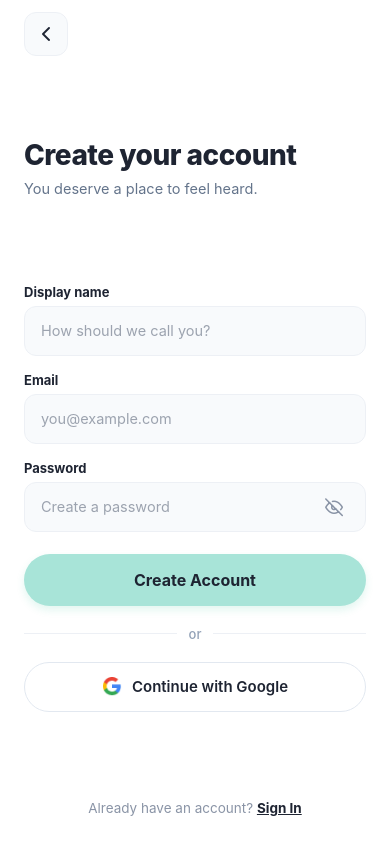
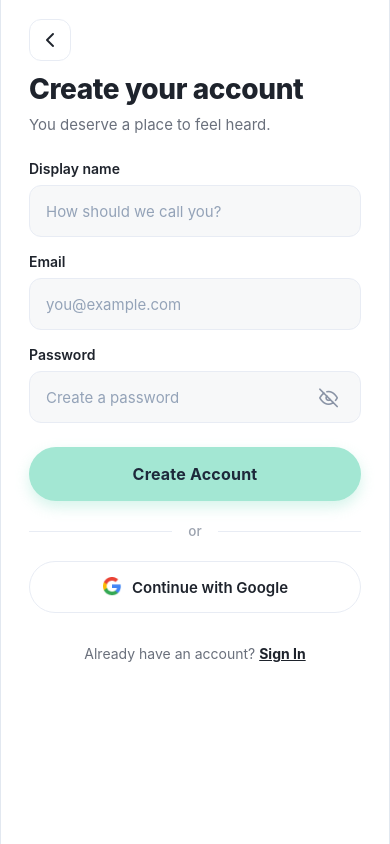
Before and after one commit to nimnadee-203/Mental-Health-Peer-Support-App, a React Native app: screen / in a window 390 px wide. Both pictures are taken after a click on the button "Get Started". Built offline with nearby package versions, Linux system fonts and the light colour scheme; no server answers.

Commit message:
fix: refine auth and welcome UI with responsive card container, smooth navigation and session fix

```diff
--- a/src/screens/AuthScreen.tsx
+++ b/src/screens/AuthScreen.tsx
@@ -1,4 +1,4 @@
-import React, { useState } from 'react';
+import React, { useEffect, useState } from 'react';
 import {
   ActivityIndicator,
   Alert,
@@ -34,7 +34,7 @@ interface FieldErrors {
 const API_BASE_URL = AUTH_BASE;
 const EMAIL_REGEX = /^[^\s@]+@[^\s@]+\.[^\s@]+$/;
 
-function AuthScreen({
+export default function AuthScreen({
   initialMode = 'login',
   onBack,
   onAuthenticated,
@@ -48,6 +48,13 @@ function AuthScreen({
   const [errorMessage, setErrorMessage] = useState('');
   const [successMessage, setSuccessMessage] = useState('');
   const [isSubmitting, setIsSubmitting] = useState(false);
+
+  useEffect(() => {
+    setMode(initialMode);
+    setFieldErrors({});
+    setErrorMessage('');
+    setSuccessMessage('');
+  }, [initialMode]);
 
   const isSignup = mode === 'signup';
   const isReset = mode === 'resetPassword';
@@ -101,36 +108,38 @@ function AuthScreen({
       setIsSubmitting(true);
       setTimeout(() => {
         setIsSubmitting(false);
-        setSuccessMessage(`Reset link sent! Please check ${email.trim()} for instructions.`);
-        Alert.alert(
-          'Reset Link Sent 📬',
-          `We have sent a password reset link to ${email.trim()}. Please check your inbox.`,
-          [{ text: 'Return to Sign In', onPress: () => handleToggleMode('login') }]
-        );
-      }, 700);
+        setSuccessMessage('Password reset link sent to your email.');
+      }, 900);
       return;
     }
 
     setIsSubmitting(true);
+    const endpoint = isSignup ? '/api/auth/register' : '/api/auth/login';
+
+    const payload = isSignup
+      ? {
+          name: fullName.trim(),
+          email: email.trim().toLowerCase(),
+          password,
+        }
+      : {
+          email: email.trim().toLowerCase(),
+          password,
+        };
+
     const controller = new AbortController();
-    const timeoutId = setTimeout(() => controller.abort(), 10000);
+    const timeoutId = setTimeout(() => controller.abort(), 12000);
 
     try {
-      const response = await fetch(
-        `${API_BASE_URL}/auth/${isSignup ? 'signup' : 'login'}`,
-        {
+      const response = await fetch(`${API_BASE_URL}${endpoint}`, {
         method: 'POST',
         headers: {
           'Content-Type': 'application/json',
+          Accept: 'application/json',
         },
-          body: JSON.stringify({
-            fullName: fullName.trim(),
-            email: email.trim(),
-            password,
-          }),
+        body: JSON.stringify(payload),
         signal: controller.signal,
-        },
-      );
+      });
 
       const result = await response.json();
 
@@ -165,7 +174,6 @@ function AuthScreen({
   };
 
   const handleGoogleSignIn = () => {
-    // Demo Google Sign In
     Alert.alert(
       'Continue with Google',
       'Signing in with Google Account...',
@@ -181,22 +189,26 @@ function AuthScreen({
   };
 
   return (
+    <View style={styles.webOuter}>
       <SafeAreaView style={styles.screen}>
         <KeyboardAvoidingView
           behavior={Platform.OS === 'ios' ? 'padding' : undefined}
-        style={styles.keyboardView}
+          style={styles.keyboardContainer}
         >
           <ScrollView
             contentContainerStyle={styles.content}
             keyboardShouldPersistTaps="handled"
             showsVerticalScrollIndicator={false}
+            bounces={false}
           >
-          {/* Top Row / Back Button for Signup & Reset */}
-          {(isSignup || isReset) && (
+            {/* Top Navigation Row */}
             <View style={styles.topBar}>
               <Pressable
                 accessibilityLabel="Back"
-                style={styles.backButton}
+                style={({ pressed }) => [
+                  styles.backButton,
+                  pressed && styles.backButtonPressed,
+                ]}
                 onPress={() => {
                   if (isReset) {
                     handleToggleMode('login');
@@ -207,19 +219,18 @@ function AuthScreen({
                   }
                 }}
               >
-                <Feather name="chevron-left" size={24} color="#1E2432" />
+                <Feather name="chevron-left" size={24} color="#1E232C" />
               </Pressable>
             </View>
-          )}
 
-          {/* Reset Password Icon Box */}
+            {/* Reset Password Icon Badge */}
             {isReset && (
               <View style={styles.mailIconBox}>
                 <Feather name="mail" size={26} color="#2563EB" />
               </View>
             )}
 
-          {/* Hero Illustration for Sign In Mode */}
+            {/* Hero Illustration for Sign In (Welcome Back) */}
             {mode === 'login' && (
               <View style={styles.illustrationContainer}>
                 <Image
@@ -230,7 +241,7 @@ function AuthScreen({
               </View>
             )}
 
-          {/* Header Title & Subtitle */}
+            {/* Header Titles */}
             <View style={styles.header}>
               <Text style={styles.title}>
                 {isReset
@@ -248,7 +259,7 @@ function AuthScreen({
               </Text>
             </View>
 
-          {/* Form Fields */}
+            {/* Input Form */}
             <View style={styles.form}>
               {/* Display Name (Only in Signup) */}
               {isSignup && (
@@ -257,7 +268,7 @@ function AuthScreen({
                   <TextInput
                     autoCapitalize="words"
                     placeholder="How should we call you?"
-                  placeholderTextColor="#9CA3AF"
+                    placeholderTextColor="#94A3B8"
                     style={[
                       styles.input,
                       fieldErrors.fullName ? styles.inputError : null,
@@ -272,23 +283,20 @@ function AuthScreen({
                     testID="signup-name-input"
                   />
                   {fieldErrors.fullName ? (
-                  <Text style={styles.fieldErrorText}>
-                    {fieldErrors.fullName}
-                  </Text>
+                    <Text style={styles.fieldErrorText}>{fieldErrors.fullName}</Text>
                   ) : null}
                 </View>
               )}
 
-            {/* Email Field */}
+              {/* Email Address */}
               <View style={styles.field}>
                 <Text style={styles.label}>Email</Text>
                 <TextInput
                   autoCapitalize="none"
                   autoCorrect={false}
-                inputMode="email"
                   keyboardType="email-address"
                   placeholder="you@example.com"
-                placeholderTextColor="#9CA3AF"
+                  placeholderTextColor="#94A3B8"
                   style={[
                     styles.input,
                     fieldErrors.email ? styles.inputError : null,
@@ -321,7 +329,7 @@ function AuthScreen({
                       placeholder={
                         isSignup ? 'Create a password' : 'Your password'
                       }
-                    placeholderTextColor="#9CA3AF"
+                      placeholderTextColor="#94A3B8"
                       secureTextEntry={!showPassword}
                       style={styles.passwordInput}
                       value={password}
@@ -336,11 +344,11 @@ function AuthScreen({
                     <Pressable
                       style={styles.eyeButton}
                       onPress={() => setShowPassword(prev => !prev)}
-                    hitSlop={8}
+                      hitSlop={10}
                     >
                       <Feather
                         name={showPassword ? 'eye' : 'eye-off'}
-                      size={18}
+                        size={19}
                         color="#8A94A6"
                       />
                     </Pressable>
@@ -358,7 +366,7 @@ function AuthScreen({
                 <Pressable
                   style={styles.forgotPasswordButton}
                   onPress={() => handleToggleMode('resetPassword')}
-                hitSlop={6}
+                  hitSlop={8}
                 >
                   <Text style={styles.forgotPasswordText}>Forgot password?</Text>
                 </Pressable>
@@ -366,15 +374,19 @@ function AuthScreen({
 
               {/* Error & Success Messages */}
               {errorMessage ? (
+                <View style={styles.alertCardError}>
                   <Text accessibilityRole="alert" style={styles.errorText}>
                     {errorMessage}
                   </Text>
+                </View>
               ) : null}
 
               {successMessage ? (
+                <View style={styles.alertCardSuccess}>
                   <Text accessibilityRole="alert" style={styles.successText}>
                     {successMessage}
                   </Text>
+                </View>
               ) : null}
 
               {/* Primary Action Button */}
@@ -390,7 +402,7 @@ function AuthScreen({
                 testID="auth-submit-button"
               >
                 {isSubmitting ? (
-                <ActivityIndicator color="#1E2432" />
+                  <ActivityIndicator color="#1E293B" />
                 ) : (
                   <Text style={styles.primaryButtonText}>
                     {isReset
@@ -402,7 +414,7 @@ function AuthScreen({
                 )}
               </Pressable>
 
-            {/* Social Divider & Google Button (Login & Signup) */}
+              {/* Divider & Google Button (Login & Signup) */}
               {!isReset && (
                 <>
                   <View style={styles.dividerRow}>
@@ -431,7 +443,7 @@ function AuthScreen({
               )}
             </View>
 
-          {/* Footer Navigation */}
+            {/* Footer Links */}
             <View style={styles.footer}>
               {isReset ? (
                 <View style={styles.footerRow}>
@@ -439,6 +451,7 @@ function AuthScreen({
                   <Pressable
                     onPress={() => handleToggleMode('login')}
                     testID="auth-toggle-mode-button"
+                    hitSlop={8}
                   >
                     <Text style={styles.footerLink}>Sign In</Text>
                   </Pressable>
@@ -449,6 +462,7 @@ function AuthScreen({
                   <Pressable
                     onPress={() => handleToggleMode('login')}
                     testID="auth-toggle-mode-button"
+                    hitSlop={8}
                   >
                     <Text style={styles.footerLink}>Sign In</Text>
                   </Pressable>
@@ -459,6 +473,7 @@ function AuthScreen({
                   <Pressable
                     onPress={() => handleToggleMode('signup')}
                     testID="auth-toggle-mode-button"
+                    hitSlop={8}
                   >
                     <Text style={styles.footerLink}>Sign Up</Text>
                   </Pressable>
@@ -468,186 +483,286 @@ function AuthScreen({
           </ScrollView>
         </KeyboardAvoidingView>
       </SafeAreaView>
+    </View>
   );
 }
 
 const styles = StyleSheet.create({
+  webOuter: {
+    flex: 1,
+    backgroundColor: '#F8FAFC',
+    alignItems: 'center',
+    justifyContent: 'center',
+    width: '100%',
+    minHeight: Platform.OS === 'web' ? ('100vh' as any) : '100%',
+  },
   screen: {
     flex: 1,
+    width: '100%',
+    maxWidth: 440,
     backgroundColor: '#FFFFFF',
+    ...Platform.select({
+      web: {
+        minHeight: '100vh' as any,
+        borderLeftWidth: 1,
+        borderRightWidth: 1,
+        borderColor: '#E2E8F0',
+        boxShadow: '0 10px 30px rgba(0, 0, 0, 0.05)',
       },
-  keyboardView: {
+      default: {},
+    }),
+  },
+  keyboardContainer: {
     flex: 1,
   },
   content: {
     flexGrow: 1,
-    paddingHorizontal: 24,
-    paddingTop: 12,
-    paddingBottom: 28,
-    justifyContent: 'space-between',
+    paddingHorizontal: 28,
+    paddingTop: 16,
+    paddingBottom: 36,
   },
   topBar: {
-    flexDirection: 'row',
-    alignItems: 'center',
-    marginBottom: 4,
+    height: 48,
+    justifyContent: 'center',
+    marginBottom: 8,
   },
   backButton: {
-    width: 44,
-    height: 44,
+    width: 42,
+    height: 42,
     borderRadius: 12,
-    backgroundColor: '#F8FAFC',
+    backgroundColor: '#FFFFFF',
     borderWidth: 1,
-    borderColor: '#EDF0F5',
+    borderColor: '#E8ECF4',
     alignItems: 'center',
     justifyContent: 'center',
+    ...Platform.select({
+      web: {
+        cursor: 'pointer',
+      },
+      default: {},
+    }),
+  },
+  backButtonPressed: {
+    backgroundColor: '#F1F5F9',
   },
   mailIconBox: {
     width: 56,
     height: 56,
-    borderRadius: 18,
+    borderRadius: 16,
     backgroundColor: '#DBEAFE',
     alignItems: 'center',
     justifyContent: 'center',
-    marginTop: 18,
-    marginBottom: 6,
+    marginTop: 8,
+    marginBottom: 20,
   },
   illustrationContainer: {
     width: '100%',
     alignItems: 'center',
     justifyContent: 'center',
-    marginTop: 8,
-    marginBottom: 4,
+    marginBottom: 12,
+    marginTop: 4,
   },
   signinHero: {
     width: 290,
-    height: 220,
+    height: 210,
   },
   header: {
-    marginTop: 14,
-    marginBottom: 20,
+    marginBottom: 24,
   },
   title: {
-    color: '#1E2432',
     fontSize: 28,
     fontWeight: '800',
-    letterSpacing: -0.5,
+    color: '#1E232C',
+    letterSpacing: -0.4,
+    marginBottom: 8,
   },
   helperText: {
-    color: '#64748B',
-    fontSize: 14.5,
-    lineHeight: 21,
-    marginTop: 6,
+    fontSize: 15,
+    color: '#6A707C',
+    lineHeight: 22,
   },
   form: {
-    gap: 16,
+    width: '100%',
   },
   field: {
-    gap: 6,
+    marginBottom: 16,
   },
   label: {
-    color: '#1E2432',
-    fontSize: 13,
-    fontWeight: '700',
+    fontSize: 14,
+    fontWeight: '600',
+    color: '#1E232C',
+    marginBottom: 8,
   },
   input: {
-    height: 50,
+    height: 52,
+    backgroundColor: '#F7F8F9',
+    borderWidth: 1,
+    borderColor: '#E8ECF4',
     borderRadius: 12,
-    backgroundColor: '#F8FAFC',
-    borderWidth: 1.2,
-    borderColor: '#EDF0F5',
     paddingHorizontal: 16,
-    fontSize: 14.5,
-    color: '#1E2432',
+    fontSize: 15,
+    color: '#1E232C',
+    ...Platform.select({
+      web: {
+        outlineStyle: 'none' as any,
+      },
+      default: {},
+    }),
+  },
+  inputError: {
+    borderColor: '#EF4444',
+    backgroundColor: '#FEF2F2',
+  },
+  fieldErrorText: {
+    fontSize: 12.5,
+    color: '#EF4444',
+    marginTop: 5,
+    marginLeft: 4,
   },
   passwordContainer: {
-    height: 50,
+    height: 52,
+    backgroundColor: '#F7F8F9',
+    borderWidth: 1,
+    borderColor: '#E8ECF4',
     borderRadius: 12,
-    backgroundColor: '#F8FAFC',
-    borderWidth: 1.2,
-    borderColor: '#EDF0F5',
     flexDirection: 'row',
     alignItems: 'center',
     paddingHorizontal: 16,
   },
   passwordInput: {
     flex: 1,
+    fontSize: 15,
+    color: '#1E232C',
     height: '100%',
-    fontSize: 14.5,
-    color: '#1E2432',
+    ...Platform.select({
+      web: {
+        outlineStyle: 'none' as any,
+      },
+      default: {},
+    }),
   },
   eyeButton: {
     padding: 6,
-    marginLeft: 6,
+    ...Platform.select({
+      web: {
+        cursor: 'pointer',
       },
-  inputError: {
-    borderColor: '#EF4444',
-  },
-  fieldErrorText: {
-    color: '#EF4444',
-    fontSize: 12,
-    fontWeight: '600',
-    marginTop: 2,
+      default: {},
+    }),
   },
   forgotPasswordButton: {
     alignSelf: 'flex-end',
-    marginTop: -4,
+    marginTop: 2,
+    marginBottom: 22,
+    ...Platform.select({
+      web: {
+        cursor: 'pointer',
+      },
+      default: {},
+    }),
   },
   forgotPasswordText: {
-    color: '#64748B',
-    fontSize: 13,
+    color: '#6A707C',
+    fontSize: 13.5,
+    fontWeight: '600',
+  },
+  alertCardError: {
+    backgroundColor: '#FEF2F2',
+    borderWidth: 1,
+    borderColor: '#FECACA',
+    borderRadius: 10,
+    padding: 12,
+    marginBottom: 16,
+  },
+  errorText: {
+    color: '#DC2626',
+    fontSize: 13.5,
+    textAlign: 'center',
+    fontWeight: '500',
+  },
+  alertCardSuccess: {
+    backgroundColor: '#ECFDF5',
+    borderWidth: 1,
+    borderColor: '#A7F3D0',
+    borderRadius: 10,
+    padding: 12,
+    marginBottom: 16,
+  },
+  successText: {
+    color: '#065F46',
+    fontSize: 13.5,
+    textAlign: 'center',
     fontWeight: '600',
   },
   primaryButton: {
-    height: 52,
-    borderRadius: 26,
-    backgroundColor: '#A8E4D8',
+    width: '100%',
+    height: 54,
+    borderRadius: 27,
+    backgroundColor: '#A3E7D3',
     alignItems: 'center',
     justifyContent: 'center',
-    marginTop: 6,
+    marginTop: 8,
+    ...Platform.select({
+      web: {
+        cursor: 'pointer',
+        boxShadow: '0 6px 14px rgba(163, 231, 211, 0.45)',
+        transition: 'all 0.15s ease-in-out',
+      },
+      default: {
         shadowColor: '#10B981',
         shadowOffset: { width: 0, height: 4 },
-    shadowOpacity: 0.12,
-    shadowRadius: 8,
-    elevation: 2,
+        shadowOpacity: 0.15,
+        shadowRadius: 10,
+        elevation: 3,
+      },
+    }),
+  },
+  primaryButtonPressed: {
+    backgroundColor: '#90DEC8',
+    transform: [{ scale: 0.99 }],
   },
   primaryButtonDisabled: {
     opacity: 0.65,
   },
-  primaryButtonPressed: {
-    backgroundColor: '#95D6C9',
-    transform: [{ scale: 0.99 }],
-  },
   primaryButtonText: {
-    color: '#1E2432',
+    color: '#1E293B',
     fontSize: 16,
     fontWeight: '700',
+    letterSpacing: 0.2,
   },
   dividerRow: {
     flexDirection: 'row',
     alignItems: 'center',
-    marginVertical: 4,
+    marginVertical: 22,
   },
   dividerLine: {
     flex: 1,
     height: 1,
-    backgroundColor: '#EDF0F5',
+    backgroundColor: '#E8ECF4',
   },
   dividerText: {
-    paddingHorizontal: 12,
-    color: '#94A3B8',
-    fontSize: 13,
+    color: '#9CA3AF',
+    fontSize: 13.5,
     fontWeight: '500',
+    marginHorizontal: 16,
   },
   googleButton: {
-    height: 50,
-    borderRadius: 25,
+    width: '100%',
+    height: 52,
+    borderRadius: 26,
     backgroundColor: '#FFFFFF',
-    borderWidth: 1.2,
-    borderColor: '#E2E8F0',
+    borderWidth: 1,
+    borderColor: '#E8ECF4',
     flexDirection: 'row',
     alignItems: 'center',
     justifyContent: 'center',
-    gap: 10,
+    ...Platform.select({
+      web: {
+        cursor: 'pointer',
+        transition: 'all 0.15s ease-in-out',
+      },
+      default: {},
+    }),
   },
   googleButtonPressed: {
     backgroundColor: '#F8FAFC',
@@ -655,35 +770,18 @@ const styles = StyleSheet.create({
   googleIcon: {
     width: 20,
     height: 20,
+    marginRight: 10,
   },
   googleButtonText: {
-    color: '#1E2432',
+    color: '#1E232C',
     fontSize: 15,
     fontWeight: '600',
   },
-  errorText: {
-    color: '#DC2626',
-    backgroundColor: '#FEF2F2',
-    borderColor: '#FCA5A5',
-    borderWidth: 1,
-    borderRadius: 8,
-    padding: 10,
-    fontSize: 13,
-    textAlign: 'center',
-  },
-  successText: {
-    color: '#065F46',
-    backgroundColor: '#ECFDF5',
-    borderColor: '#A7F3D0',
-    borderWidth: 1,
-    borderRadius: 8,
-    padding: 10,
-    fontSize: 13,
-    textAlign: 'center',
-  },
   footer: {
-    marginTop: 24,
+    marginTop: 32,
+    marginBottom: 16,
     alignItems: 'center',
+    justifyContent: 'center',
   },
   footerRow: {
     flexDirection: 'row',
@@ -691,15 +789,19 @@ const styles = StyleSheet.create({
     justifyContent: 'center',
   },
   footerText: {
-    color: '#8A94A6',
-    fontSize: 13.5,
+    color: '#6A707C',
+    fontSize: 14,
   },
   footerLink: {
-    color: '#1E2432',
-    fontSize: 13.5,
+    color: '#1E232C',
+    fontSize: 14,
     fontWeight: '700',
     textDecorationLine: 'underline',
+    ...Platform.select({
+      web: {
+        cursor: 'pointer',
+      },
+      default: {},
+    }),
   },
 });
-
-export default AuthScreen;
--- a/src/screens/WelcomeScreen.tsx
+++ b/src/screens/WelcomeScreen.tsx
@@ -1,6 +1,7 @@
 import React from 'react';
 import {
   Image,
+  Platform,
   Pressable,
   ScrollView,
   StyleSheet,
@@ -14,12 +15,14 @@ type WelcomeScreenProps = {
   onSignIn?: () => void;
 };
 
-function WelcomeScreen({ onGetStarted, onSignIn }: WelcomeScreenProps) {
+export default function WelcomeScreen({ onGetStarted, onSignIn }: WelcomeScreenProps) {
   return (
+    <View style={styles.webOuter}>
       <SafeAreaView style={styles.screen}>
         <ScrollView
           contentContainerStyle={styles.content}
           showsVerticalScrollIndicator={false}
+          bounces={false}
         >
           {/* Top Brand Pill Badge */}
           <View style={styles.badge}>
@@ -35,22 +38,22 @@ function WelcomeScreen({ onGetStarted, onSignIn }: WelcomeScreenProps) {
             />
           </View>
 
-        {/* Main Heading */}
+          {/* Main Headline */}
           <Text style={styles.title}>
             You don't have to{'\n'}go through this alone.
           </Text>
 
           {/* Subtitle Description */}
           <Text style={styles.subtitle}>
-          Connect with peers who understand.{'\n'}Share your story, listen to others, and{'\n'}find comfort together.
+            Connect with peers who understand. Share your story, listen to others, and find comfort together.
           </Text>
 
-        {/* Category Pills */}
+          {/* Pastel Category Chips */}
           <View style={styles.chipRow}>
-          <View style={[styles.chip, { backgroundColor: '#BDE0FE' }]}>
+            <View style={[styles.chip, { backgroundColor: '#BFDBFE' }]}>
               <Text style={[styles.chipText, { color: '#1E40AF' }]}>Anxiety</Text>
             </View>
-          <View style={[styles.chip, { backgroundColor: '#FBCFE8' }]}>
+            <View style={[styles.chip, { backgroundColor: '#FCE7F3' }]}>
               <Text style={[styles.chipText, { color: '#9D174D' }]}>Grief</Text>
             </View>
             <View style={[styles.chip, { backgroundColor: '#FED7AA' }]}>
@@ -61,7 +64,7 @@ function WelcomeScreen({ onGetStarted, onSignIn }: WelcomeScreenProps) {
             </View>
           </View>
 
-        {/* Primary Call to Action Button */}
+          {/* Primary Action Button */}
           <Pressable
             accessibilityRole="button"
             style={({ pressed }) => [
@@ -74,7 +77,7 @@ function WelcomeScreen({ onGetStarted, onSignIn }: WelcomeScreenProps) {
             <Text style={styles.primaryButtonText}>Get Started</Text>
           </Pressable>
 
-        {/* Footer Link */}
+          {/* Footer Navigation Link */}
           <View style={styles.footerRow}>
             <Text style={styles.footerText}>Already have an account? </Text>
             <Pressable onPress={onSignIn || onGetStarted} hitSlop={8}>
@@ -83,32 +86,54 @@ function WelcomeScreen({ onGetStarted, onSignIn }: WelcomeScreenProps) {
           </View>
         </ScrollView>
       </SafeAreaView>
+    </View>
   );
 }
 
 const styles = StyleSheet.create({
+  webOuter: {
+    flex: 1,
+    backgroundColor: '#F8FAFC',
+    alignItems: 'center',
+    justifyContent: 'center',
+    width: '100%',
+    minHeight: Platform.OS === 'web' ? ('100vh' as any) : '100%',
+  },
   screen: {
     flex: 1,
+    width: '100%',
+    maxWidth: 440,
     backgroundColor: '#FFFFFF',
+    ...Platform.select({
+      web: {
+        minHeight: '100vh' as any,
+        borderLeftWidth: 1,
+        borderRightWidth: 1,
+        borderColor: '#E2E8F0',
+        boxShadow: '0 10px 30px rgba(0, 0, 0, 0.05)',
+      },
+      default: {},
+    }),
   },
   content: {
     flexGrow: 1,
     alignItems: 'center',
-    paddingHorizontal: 24,
-    paddingTop: 12,
-    paddingBottom: 28,
     justifyContent: 'space-between',
+    paddingHorizontal: 28,
+    paddingTop: 16,
+    paddingBottom: 32,
   },
   badge: {
-    backgroundColor: '#A8F0D0',
+    backgroundColor: '#A7F3D0',
     paddingHorizontal: 16,
-    paddingVertical: 7,
+    paddingVertical: 6,
     borderRadius: 20,
-    marginTop: 4,
+    marginTop: 6,
+    marginBottom: 10,
   },
   badgeText: {
     color: '#065F46',
-    fontSize: 11,
+    fontSize: 12,
     fontWeight: '800',
     letterSpacing: 1.2,
   },
@@ -116,20 +141,20 @@ const styles = StyleSheet.create({
     width: '100%',
     alignItems: 'center',
     justifyContent: 'center',
-    marginVertical: 14,
+    marginVertical: 10,
   },
   heroImage: {
     width: 320,
-    height: 250,
+    height: 240,
   },
   title: {
     fontSize: 29,
     fontWeight: '800',
-    color: '#1E2432',
+    color: '#1E232C',
     textAlign: 'center',
     lineHeight: 37,
     letterSpacing: -0.4,
-    marginTop: 4,
+    marginTop: 6,
   },
   subtitle: {
     fontSize: 14.5,
@@ -137,7 +162,7 @@ const styles = StyleSheet.create({
     textAlign: 'center',
     lineHeight: 22,
     marginTop: 12,
-    paddingHorizontal: 8,
+    paddingHorizontal: 4,
   },
   chipRow: {
     flexDirection: 'row',
@@ -145,12 +170,12 @@ const styles = StyleSheet.create({
     justifyContent: 'center',
     gap: 8,
     marginTop: 22,
-    marginBottom: 8,
+    marginBottom: 10,
   },
   chip: {
     paddingHorizontal: 16,
     paddingVertical: 7,
-    borderRadius: 20,
+    borderRadius: 18,
   },
   chipText: {
     fontSize: 13,
@@ -160,22 +185,31 @@ const styles = StyleSheet.create({
     width: '100%',
     height: 54,
     borderRadius: 27,
-    backgroundColor: '#A8E4D8',
+    backgroundColor: '#A3E7D3',
     alignItems: 'center',
     justifyContent: 'center',
-    marginTop: 28,
+    marginTop: 26,
+    ...Platform.select({
+      web: {
+        cursor: 'pointer',
+        boxShadow: '0 6px 14px rgba(163, 231, 211, 0.45)',
+        transition: 'all 0.15s ease-in-out',
+      },
+      default: {
         shadowColor: '#10B981',
         shadowOffset: { width: 0, height: 4 },
-    shadowOpacity: 0.12,
+        shadowOpacity: 0.15,
         shadowRadius: 10,
-    elevation: 2,
+        elevation: 3,
+      },
+    }),
   },
   primaryButtonPressed: {
-    backgroundColor: '#95D6C9',
+    backgroundColor: '#90DEC8',
     transform: [{ scale: 0.99 }],
   },
   primaryButtonText: {
-    color: '#1E2432',
+    color: '#1E293B',
     fontSize: 16,
     fontWeight: '700',
     letterSpacing: 0.2,
@@ -187,15 +221,19 @@ const styles = StyleSheet.create({
     marginTop: 18,
   },
   footerText: {
-    color: '#8A94A6',
-    fontSize: 13.5,
+    color: '#64748B',
+    fontSize: 14,
   },
   footerLink: {
-    color: '#1E2432',
-    fontSize: 13.5,
+    color: '#1E232C',
+    fontSize: 14,
     fontWeight: '700',
     textDecorationLine: 'underline',
+    ...Platform.select({
+      web: {
+        cursor: 'pointer',
+      },
+      default: {},
+    }),
   },
 });
-
-export default WelcomeScreen;
```
Also changed, not shown: App.tsx (+17 -4 lines), src/assets/signin-hero.png, src/assets/welcome-hero.png. Lines whose indentation alone changed are shown as unchanged.
